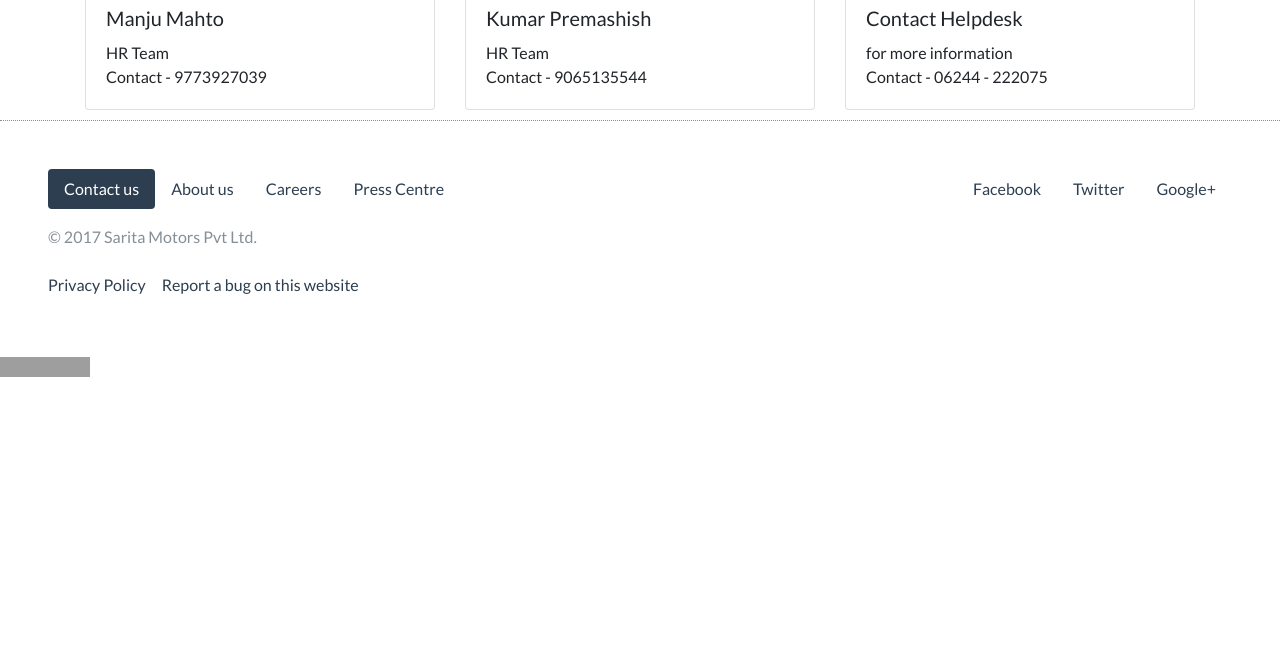
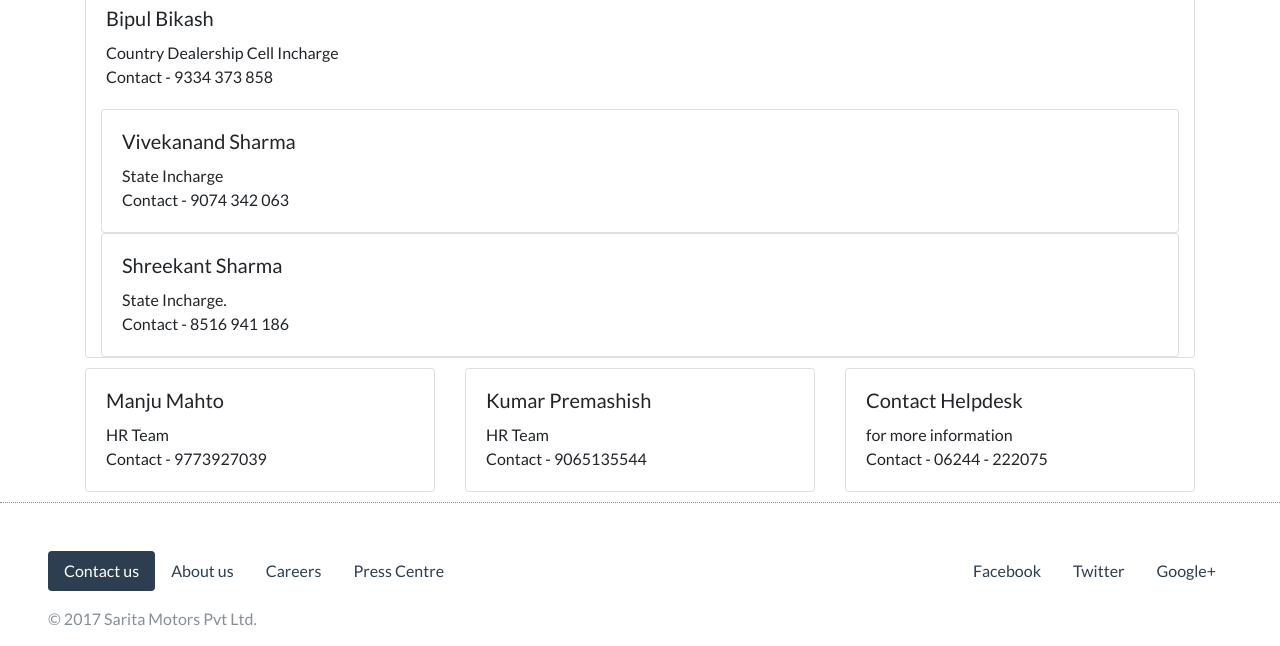
Before and after one commit to rahulkrishna412/saritamotors, a Jekyll site: the page built from team.html, in a window 1280 px wide and 900 px high, scrolled down 476 px, cut to the strip 254-900 px from the top of the window. Built offline with Jekyll 4.4.1, drawn with Linux system fonts in a browser that asks for light colours; nearby versions of some CDN libraries; comment, search, counter and statistics services are not loaded; before the commit the page ends 1107 px from its top, so only the background shows below that; grey boxes are pictures that could not be loaded.

Commit message:
team members added.

```diff
--- a/_includes/team-card.html
+++ b/_includes/team-card.html
@@ -27,6 +27,38 @@
             </p>
 
           </div>
+        </div>
+      </div>
+      <div class="card-deck">
+          <div class="card">
+
+              <div class="card-body">
+                    <h5 class="card-title">Bipul Bikash</h5>
+                <p class="card-text">Country Dealership Cell Incharge<br/>
+                    Contact - 9334 373 858
+                </p>
+
+              </div>
+        <div class="card">
+
+          <div class="card-body">
+            <h5 class="card-title">Vivekanand Sharma</h5>
+            <p class="card-text">State Incharge <br/>
+              Contact - 9074 342 063</p>
+
+          </div>
+        </div>
+        <div class="card">
+
+          <div class="card-body">
+            <h5 class="card-title">Shreekant Sharma</h5>
+            <p class="card-text">State Incharge.<br/>
+                Contact - 8516 941 186
+            </p>
+
+          </div>
+        </div>
+
         </div>
       </div>
       <div class="card-deck">
```
Also changed, not shown: 2 other files.
